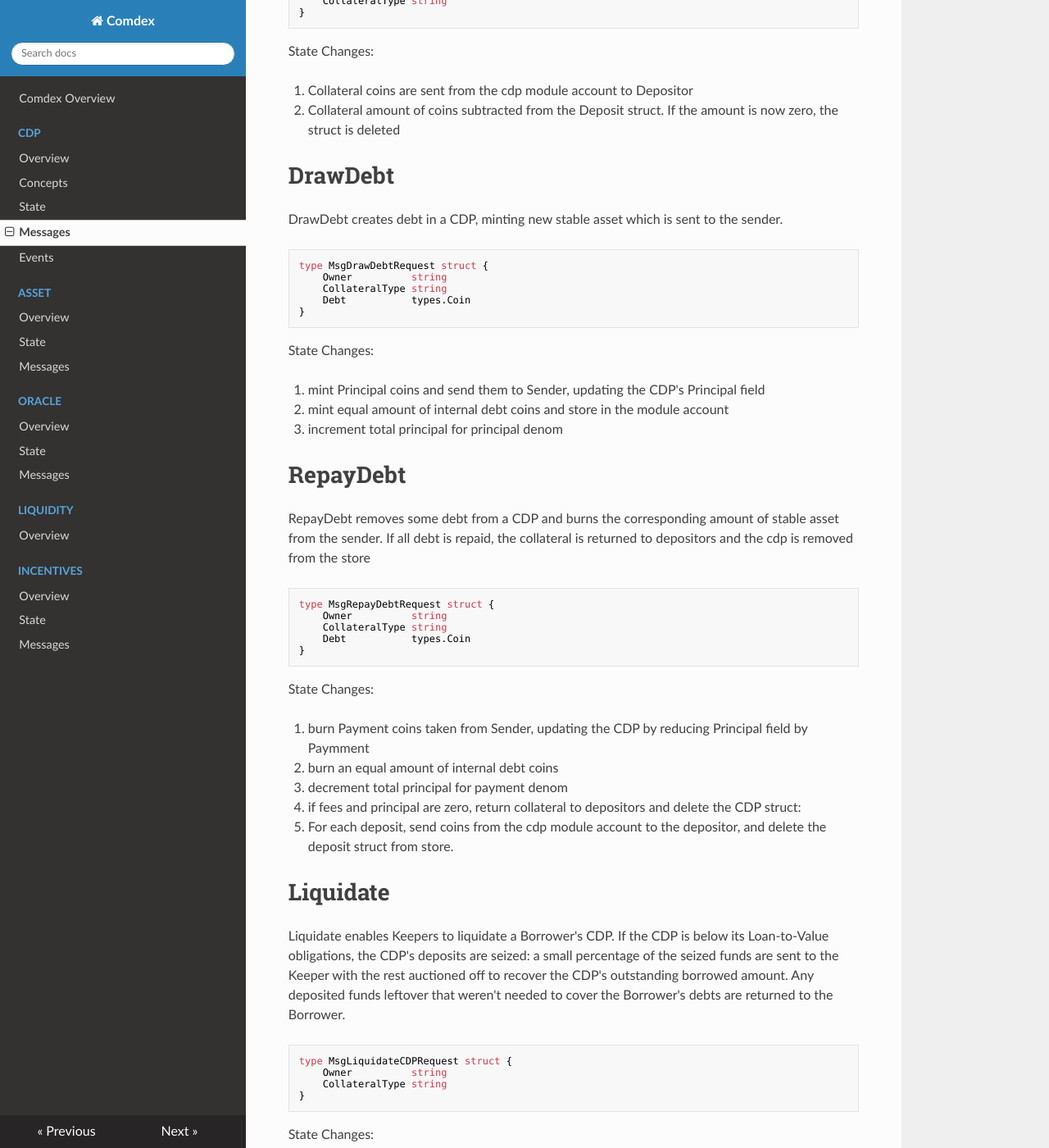
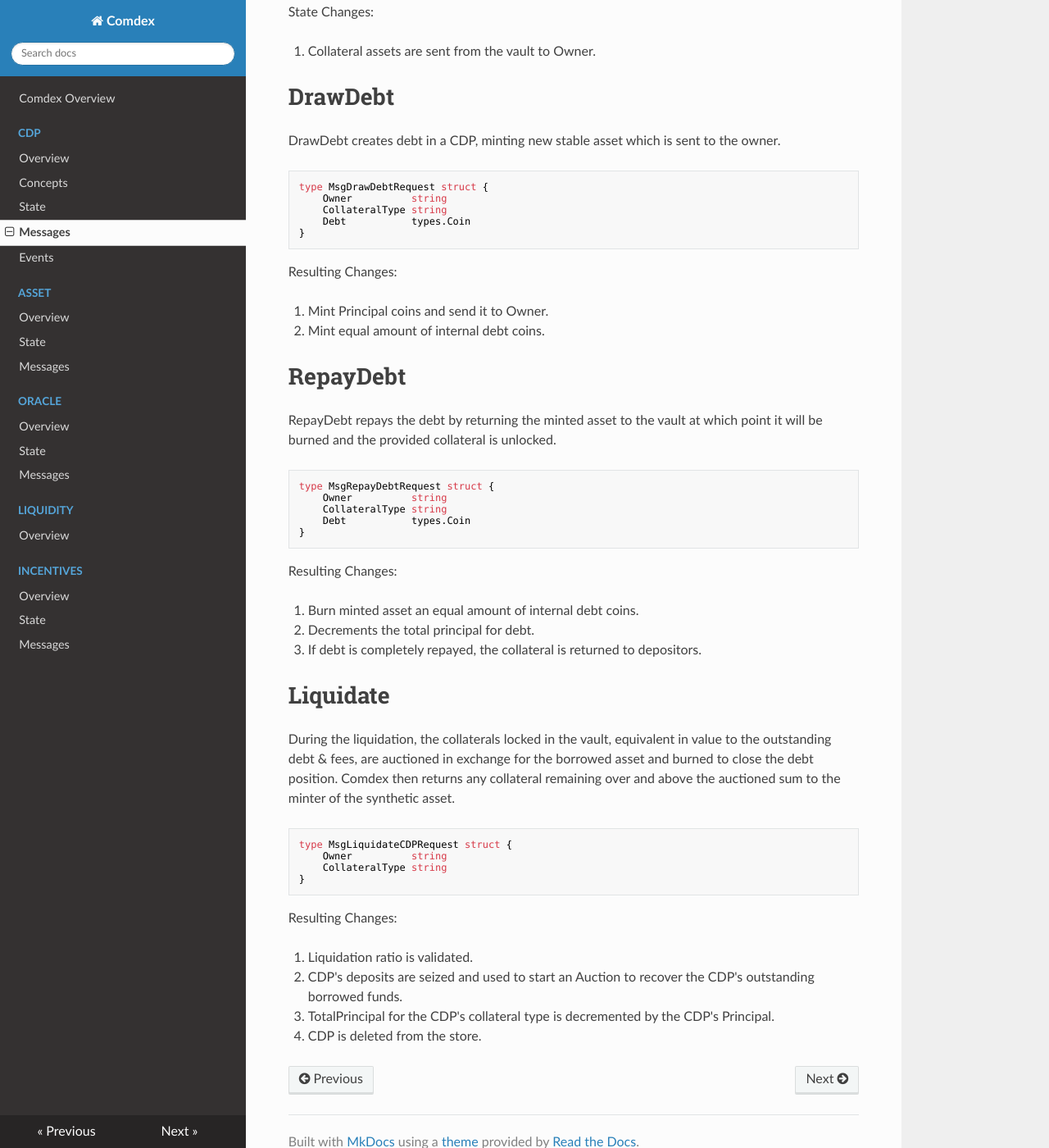
Before and after one commit to comdex-official/docs, an MkDocs documentation site: the page built from docs/docs/cdp_Messages.md, in a window 1280 px wide and 1400 px high, scrolled down 1194 px. Shown: the whole window at 82% size. Built offline with MkDocs 1.6.1, drawn with Linux system fonts in a browser that asks for light colours; nearby versions of some CDN libraries; some of the changed text lies outside the part shown.

Commit message:
update -3

```diff
--- a/docs/docs/cdp_Messages.md
+++ b/docs/docs/cdp_Messages.md
@@ -1,10 +1,10 @@
 #Messages
 
-Users can submit various messages to the cdp module which trigger state changes detailed below.
+Below are the messages in CDP module.
 
 
-#CreateCDPRequest
-CreateCDP sets up and stores a new CDP, adding collateral from the sender, and drawing Principle debt.
+#CreateCDP
+CreateCDP creates and stores a new CDP, adding collateral from the sender.
 
 	type MsgCreateCDPRequest struct {
 		Sender         string
@@ -13,16 +13,16 @@ CreateCDP sets up and stores a new CDP, adding collateral from the sender, and d
 		CollateralType string
 	}
 
-State changes:
+Resulting changes:
 
-1. a new CDP is created, Sender becomes CDP owner
-2. collateral taken from Sender and sent to cdp module account, new Deposit created
-3. Principal stable coins are minted and sent to Sender
-4. equal amount of internal debt coins created and stored in cdp module account
+1. A new CDP is created, Sender becomes CDP owner.
+2. Collateral is taken from the Sender and sent to cdp module account.
+3. Principal stable coins are minted and sent to Sender.
+4. Equivalent amount of internal debt coins created and stored in cdp module account.
 
 #DepositCollateral
 
-Deposit adds collateral to a CDP in the form of a deposit. Collateral is taken from Depositor
+Deposit adds collateral to a CDP in the form of a deposit. Collateral is taken from Owner.
 
 
 	type MsgDepositCollateralRequest struct {
@@ -31,15 +31,14 @@ Deposit adds collateral to a CDP in the form of a deposit. Collateral is taken f
 		CollateralType string
 	}
 
-State Changes:
+Resulting Changes:
 
-1. Collateral taken from depositor and sent to cdp module account
-2. the depositor's Deposit struct is updated or a new one created
-3. cdp fees are updated
+1. Collateral taken from owner and sent to cdp module account.
+2. The depositor's Deposit Collateral struct is updated or a new one created.
 
 #WithdrawCollateral
 
-Withdraw removes collateral from a CDP, provided it would not put the CDP under the liquidation ratio. Collateral is removed from one deposit only.
+Withdraw removes collateral from a vault, provided it does not put the CDP under the liquidation ratio.
 
 
 	type MsgWithdrawCollateralRequest struct {
@@ -50,11 +49,10 @@ Withdraw removes collateral from a CDP, provided it would not put the CDP under
 
 State Changes:
 
-1. Collateral coins are sent from the cdp module account to Depositor
-2. Collateral amount of coins subtracted from the Deposit struct. If the amount is now zero, the struct is deleted
+1. Collateral assets are sent from the vault to Owner.
 
 #DrawDebt
-DrawDebt creates debt in a CDP, minting new stable asset which is sent to the sender.
+DrawDebt creates debt in a CDP, minting new stable asset which is sent to the owner.
 
 
 	type MsgDrawDebtRequest struct {
@@ -63,15 +61,14 @@ DrawDebt creates debt in a CDP, minting new stable asset which is sent to the se
 		Debt           types.Coin
 	}
 
-State Changes:
+Resulting Changes:
 
-1. mint Principal coins and send them to Sender, updating the CDP's Principal field
-2. mint equal amount of internal debt coins and store in the module account
-3. increment total principal for principal denom
+1. Mint Principal coins and send it to Owner.
+2. Mint equal amount of internal debt coins.
 
 
 #RepayDebt
-RepayDebt removes some debt from a CDP and burns the corresponding amount of stable asset from the sender. If all debt is repaid, the collateral is returned to depositors and the cdp is removed from the store
+RepayDebt repays the debt by returning the minted asset to the vault at which point it will be burned and the provided collateral is unlocked.
 
 
 	type MsgRepayDebtRequest struct {
@@ -80,28 +77,24 @@ RepayDebt removes some debt from a CDP and burns the corresponding amount of sta
 		Debt           types.Coin
 	}
 
-State Changes:
+Resulting Changes:
 
-1. burn Payment coins taken from Sender, updating the CDP by reducing Principal field by Paymment
-2. burn an equal amount of internal debt coins
-3. decrement total principal for payment denom
-4. if fees and principal are zero, return collateral to depositors and delete the CDP struct:
-5. For each deposit, send coins from the cdp module account to the depositor, and delete the deposit struct from store.
+1. Burn minted asset an equal amount of internal debt coins.
+2. Decrements the total principal for debt.
+3. If debt is completely repayed, the collateral is returned to depositors.
 
 #Liquidate
 
-Liquidate enables Keepers to liquidate a Borrower's CDP. If the CDP is below its Loan-to-Value obligations, the CDP's deposits are seized: a small percentage of the seized funds are sent to the Keeper with the rest auctioned off to recover the CDP's outstanding borrowed amount. Any deposited funds leftover that weren't needed to cover the Borrower's debts are returned to the Borrower.
+During the liquidation, the collaterals locked in the vault, equivalent in value to the outstanding debt & fees, are auctioned in exchange for the borrowed asset and burned to close the debt position. Comdex then returns any collateral remaining over and above the auctioned sum to the minter of the synthetic asset.
 
 	type MsgLiquidateCDPRequest struct {
 		Owner          string
 		CollateralType string
 	}
 
-State Changes:
+Resulting Changes:
 
-1. the CDP's outstanding interest is synchronized so that the deposit and borrow amount are accurate
-2. the liquidation attempt is validated by comparing the CDP's current collateralization ratio to its liquidation ratio
-3. the Keeper is paid out a percentage of the liquidated position; the exact percentage is specified in the module's params
-4. the CDP's deposits are seized and used to start an Auction to recover the CDP's outstanding borrowed funds
-5. the module's TotalPrincipal for the CDP's collateral type is decremented by the CDP's Principal
-6. the CDP is deleted from the store and removed from the liquidation index
+1. Liquidation ratio is validated.
+2. CDP's deposits are seized and used to start an Auction to recover the CDP's outstanding borrowed funds.
+3. TotalPrincipal for the CDP's collateral type is decremented by the CDP's Principal.
+4. CDP is deleted from the store.
```
Also changed, not shown: docs/docs/Incentive_Overview.md (+8 -0 lines), docs/docs/cdp.md (+2 -2 lines), docs/docs/index.md (+12 -14 lines).
